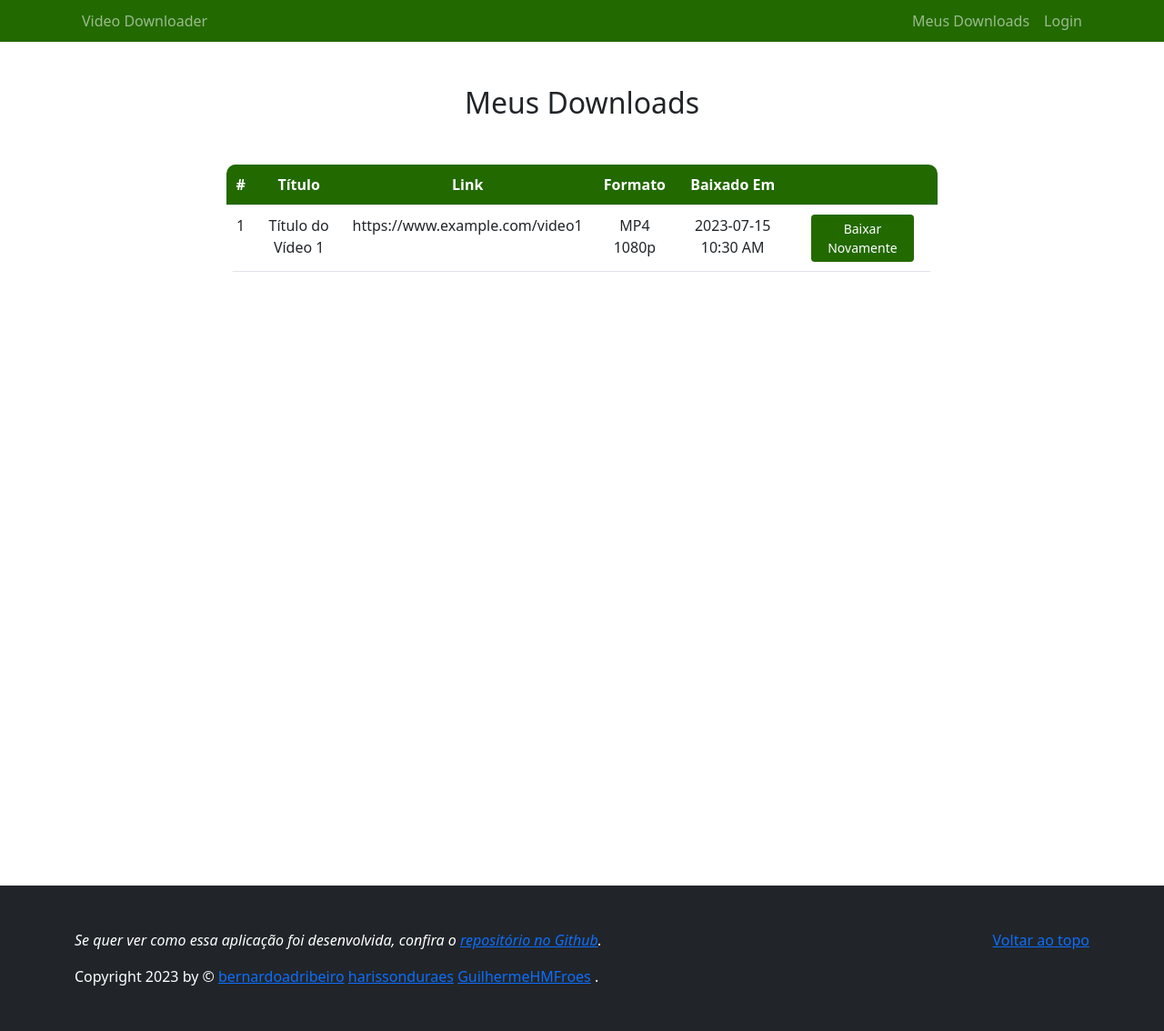
After one commit to GuilhermeHMFroes/VideoDownloader, a Django app: page /meus-downloads in a window 1280 px wide. The commit adds this page. Shown: the whole page at 91% size. Run offline with Django 4.2, Linux system fonts and the light colour scheme.

Commit message:
Feature/meus downloads (#2)
* Cria página inicial

* Cria página meus-downloads

---------

Co-authored-by: unknown <hdg@aluno.ifnmg.edu.br>
Co-authored-by: Bernardo Ribeiro <67160744+bernardoadribeiro@users.noreply.github.com>

```diff
--- a/config/templates/base.html
+++ b/config/templates/base.html
@@ -53,6 +53,16 @@
         .form-select {
             background: #D9D9D9;
         }
+
+        .table-rounded {
+            border-radius: 10px;
+            overflow: hidden;
+        }
+
+        .table-rounded th,
+        .table-rounded td {
+            padding: 10px;
+        }
     </style>
 </head>
 <body>
--- /dev/null
+++ b/config/templates/meus-downloads.html
@@ -0,0 +1,42 @@
+{% extends 'base.html' %}
+
+{% block page_title %} Video Downloader {% endblock %}
+
+{% block page_content %}
+
+<div class="container">
+    <div class="text-center mt-5 ">
+        <h2>Meus Downloads</h2>
+    </div>
+    <div class="text-center mt-5 ">
+        <table class="table table-rounded table-sm  mx-auto " style="max-width: 70%;">
+            <thead>
+                <tr style="background-color: #226900; color: white;">
+                    <th>#</th>
+                    <th>Título</th>
+                    <th>Link</th>
+                    <th>Formato</th>
+                    <th>Baixado Em</th>
+                    <th></th> <!-- Coluna vazia para o botão "Baixar Novamente" -->
+                </tr>
+            </thead>
+            <tbody>
+                <!-- Exemplo de uma linha da tabela -->
+                <tr>
+                    <td>1</td>
+                    <td>Título do Vídeo 1</td>
+                    <td>https://www.example.com/video1</td>
+                    <td>MP4 1080p</td>
+                    <td>2023-07-15 10:30 AM</td>
+                    <td>
+                        <button class="btn btn-custom btn-sm mx-3">Baixar Novamente</button>
+                    </td>
+                </tr>
+
+                <!-- Adicione mais linhas conforme necessário -->
+            </tbody>
+        </table>
+    </div>
+</div>
+
+{% endblock %}
--- a/config/urls.py
+++ b/config/urls.py
@@ -22,4 +22,5 @@ from video_downloader import views
 urlpatterns = [
     path('admin/', admin.site.urls),
     path('', views.index),
+    path('meus-downloads', views.meus_downloads)
 ]
--- a/video_downloader/views.py
+++ b/video_downloader/views.py
@@ -18,3 +18,9 @@ def index(request):
     context = {}
 
     return render(request, 'index.html', context)
+
+def meus_downloads(request):
+
+    context = {}
+
+    return render(request, 'meus-downloads.html', context)
```
Lines whose indentation alone changed are shown as unchanged.
